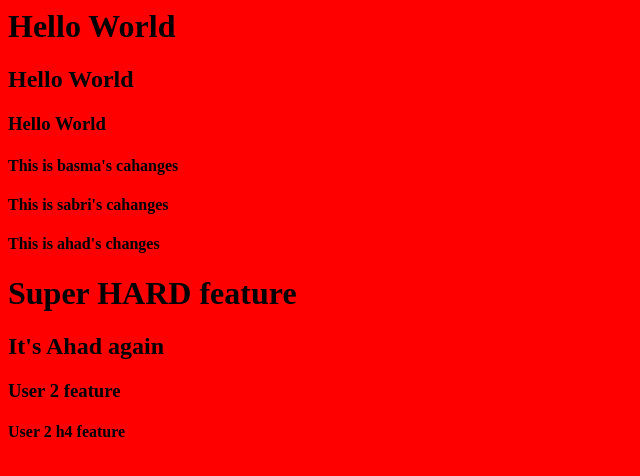
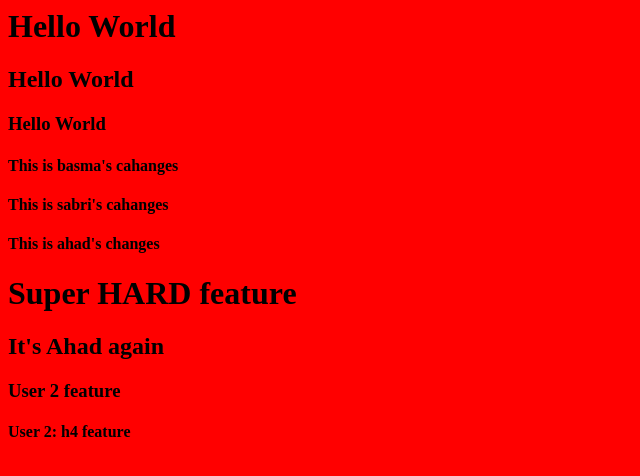
Before and after one commit to sabri916/git-workshop, a plain HTML site: page index.html in a window 1280 px wide. Shown: the full height of the page, 0-640 px from the left. Drawn offline with Linux system fonts and the light colour scheme.

```diff
--- a/index.html
+++ b/index.html
@@ -14,6 +14,6 @@
   <h1>Super HARD feature</h1>
 <h2> It's Ahad again </h2>
 <h3>User 2 feature</h3>
-<h4>User 2 h4 feature</h4>
+<h4>User 2: h4 feature</h4>
 </body>
 </html>
```
